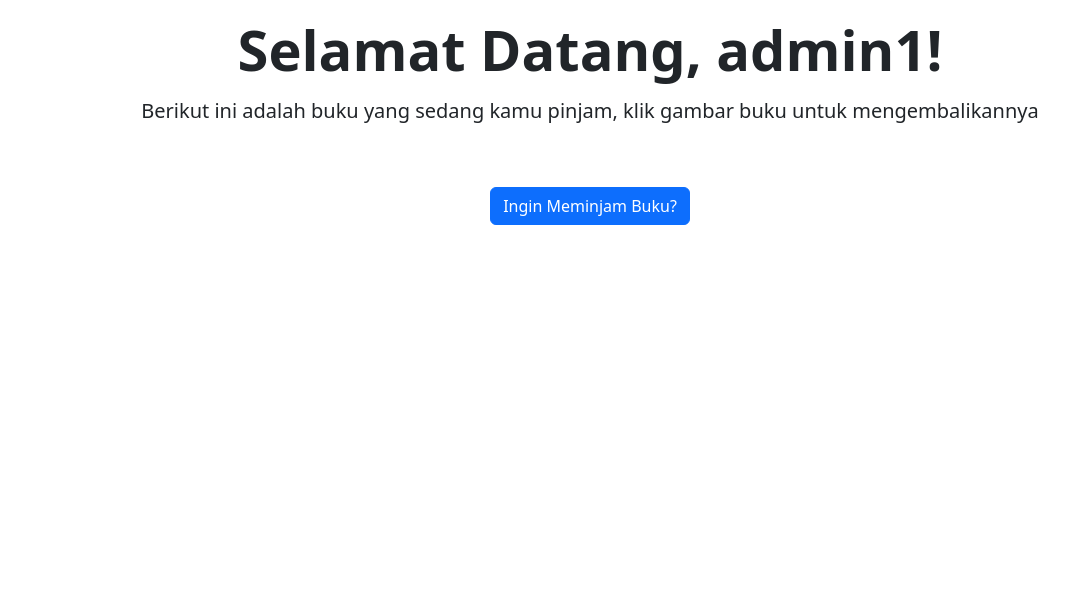
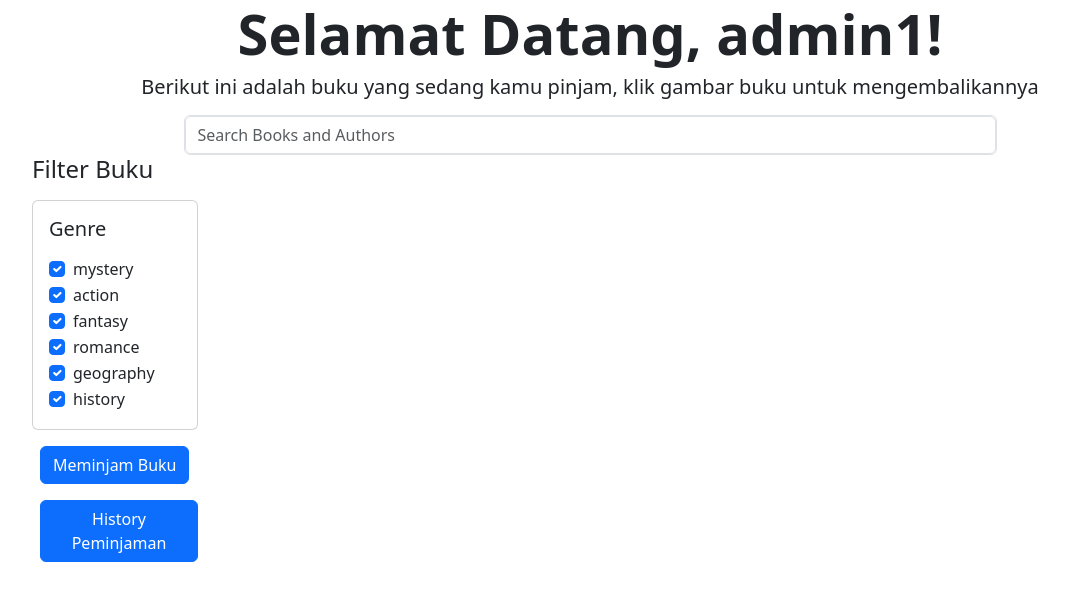
Before and after one commit to PBP-B11-2023/PageTurn, a Django app: page /peminjaman/ in a window 1280 px wide. Shown: the top 601 px of the page, without its empty margins (50-1119 px from the left). Run offline with Django 4.2, Linux system fonts and the light colour scheme; a user stored in the database is signed in; data comes from the database, SQL or seed files in the repository; data that the repository does not hold is empty; parts of the project's set-up code (start-up, migrations or seed data) failed here and were passed over.

Commit message:
update peminjaman

```diff
--- a/PageTurn/urls.py
+++ b/PageTurn/urls.py
@@ -23,5 +23,4 @@ urlpatterns = [
     path('admin/', admin.site.urls),
     path('katalog/', include('katalog.urls')),
     path('peminjaman/', include('peminjaman.urls')),
-    path('homepage/', include('homepage.urls')),
 ]
--- a/homepage/views.py
+++ b/homepage/views.py
@@ -13,9 +13,9 @@ from django.http import HttpResponse, HttpResponseRedirect
 from django.shortcuts import redirect, render
 from django.urls import reverse
 from django.views.decorators.csrf import csrf_exempt
-from katalog.models import Book
 
 from homepage.models import *
+from katalog.models import Book
 
 from .forms import CustomUserCreationForm
 
@@ -54,12 +54,9 @@ def login_user(request):
             messages.info(request, 'Username atau Password salah!')
     context = {}
     return render(request, 'login.html', context)
-<<<<<<< HEAD
 
 def logout_user(request):
     logout(request)
     response = HttpResponseRedirect(reverse('homepage:login'))
     response.delete_cookie('last_login')
     return response
-=======
->>>>>>> 4a66f59ccc27ea7bd4284d0b91be4cb7d10d9da0
--- a/peminjaman/models.py
+++ b/peminjaman/models.py
@@ -9,6 +9,7 @@ class Peminjaman(models.Model):
     user = models.ForeignKey(settings.AUTH_USER_MODEL, on_delete=models.CASCADE)
     book = models.ForeignKey(Book, on_delete=models.CASCADE)
     tgl_dipinjam = models.DateField(null=True)
+    durasi_peminjaman = models.IntegerField(null=True)
     tgl_batas = models.DateField(null=True)
     tgl_dikembalikan = models.DateField(null=True)
     is_returned = models.BooleanField(default=False)
--- a/peminjaman/templates/peminjaman.html
+++ b/peminjaman/templates/peminjaman.html
@@ -6,20 +6,44 @@
 
 {% block content %}
 <div class="container">
-    <div class="my-3 text-center">
-        <h1 class="display-4 text-center fw-bold">Selamat Datang, {{ user.username }}!</h1>
-        <h5 class="mt-3 mb-4 text-center">Berikut ini adalah buku yang sedang kamu pinjam, klik gambar buku untuk mengembalikannya </h5>
-        <br>
-        <div class="row" id="item_card">
-            <!-- {% for peminjaman in dipinjam %}
-                <div class="col-md-3 mb-4">
-                    <div class="card" style="width: 200px; height: 300px; padding: 10px; margin-left: 50px;">
-                        <a data-bs-toggle="modal" data-bs-target="#pinjamModal{{ peminjaman.pk }}">
-                            <img src="{{ peminjaman.book.image }}" class="card-img-top" alt="{{ peminjaman.book.name }} Cover" style="object-fit: contain; width: 100%; height: 100%;">
-                        </a>
+    <div class="text-center">
+        <h1 class="display-4 fw-bold">Selamat Datang, {{ user.username }}!</h1>
+        <h5 class="mt-2 mb-3">Berikut ini adalah buku yang sedang kamu pinjam, klik gambar buku untuk mengembalikannya</h5>
+    </div>
+
+    <div class="container w-75">
+        <form class="d-flex rounded border">
+            <input class="form-control" type="text" placeholder="Search Books and Authors" aria-label="Search" id="search">
+        </form>
+    </div>
+    <!-- <div class="row" id="item_card"> </div> -->
+    <div class="row">
+        <!-- Filter Buku -->
+        <h4 class="card-title mb-3">Filter Buku</h4>
+        <div class="col-md-2">
+            <div class="card">
+                <div class="card-body">
+                    <h5 class="card-title mb-3">Genre</h5>
+                    <form id="filterForm">
+                        {% for genre in genres %}
+                        <div class="form-check">
+                            <input class="form-check-input" type="checkbox" value="{{ genre }}" id="{{ genre }}" checked>
+                            <label class="form-check-label" for="{{ genre }}">{{ genre }}</label>
+                        </div>
+                        {% endfor %}
+                    </form>
                 </div>
             </div>
-            {% endfor %} -->
+            <div class="d-flex justify-content-start align-items-start mt-3">
+                <a href="{% url 'peminjaman:add_peminjaman' %}" class="btn btn-primary ms-2">Meminjam Buku</a>
+            </div>
+            <div class="d-flex justify-content-start align-items-start mt-3">
+                <a href="{% url 'peminjaman:add_peminjaman' %}" class="btn btn-primary ms-2">History Peminjaman</a>
+            </div>
+        </div>
+        <!-- Daftar Buku -->
+        <div class="col-md-10">
+            <div id="item-card" class="row row-cols-1 row-cols-md-4 g-4"></div>
         </div>
     </div>
 </div>
@@ -37,16 +61,19 @@
                         <!-- Gambar Buku -->
                         <img src="{{ peminjaman.book.image }}" alt="{{ book.name }} Cover" style="width: 100%;">
                     </div>
-                    <div class="col-md-6">
+                    <div class="col-md-7">
                         <!-- Detail Buku -->
-                        <span>Dipinjam oleh: {{ user.username }}</span>
+                        <div style="line-height: 4;">
+                            <span><strong>Dipinjam oleh: </strong>{{ user.username }}</span>
                             <br>
-                        <span>Dipinjam tanggal: {{ peminjaman.tgl_dipinjam }}</span>
+                            <span><strong>Dipinjam tanggal: </strong>{{ peminjaman.tgl_dipinjam }}</span>
                             <br>
-                        <span>Batas pengembalian: {{ peminjaman.tgl_batas }}</span>
+                            <span><strong>Batas pengembalian: </strong>{{ peminjaman.tgl_batas }}</span>
                         </div>
                     </div>
                 </div>
+            </div>
+
             <div class="modal-footer">
                 <button type="button" class="btn btn-secondary" data-bs-dismiss="modal">Close</button>
                 <button type="button" class="btn btn-primary" name="return_button" value={{peminjaman.pk}} data-bs-dismiss="modal">Kembalikan Buku</button>
@@ -55,11 +82,9 @@
     </div>
 </div>
 {% endfor %}
-<div class="d-flex justify-content-center">
-    <a href="{% url 'peminjaman:add_peminjaman' %}" class="btn btn-primary">Ingin Meminjam Buku?</a>
-</div>
 
 <script>
+    var konz = "";
     async function getItems() {
         return fetch("{% url 'peminjaman:get_item_json' %}").then((res) => res.json())
     }
@@ -67,22 +92,39 @@
         return fetch("{% url 'peminjaman:get_book_json' %}").then((res) => res.json())
     }
     async function refreshItems(){
-        document.getElementById("item_card").innerHTML = ""
+        const checkedBoxes = document.querySelectorAll('#filterForm input[type="checkbox"]:checked');
+        const checkedGenres = Array.from(checkedBoxes).map(checkbox => checkbox.value);
+        const filterForm = document.getElementById('filterForm');
+        document.getElementById("item-card").innerHTML = ""
         const items = await getItems();
         const books = await getBooks();
         let htmlString = ``
         items.forEach((item) => {
             const book = books.find(book => book.pk === item.fields.book);
+            if(checkedGenres.includes(book.fields.genre) && (book.fields.name.toLowerCase().includes(konz.toLowerCase()) || book.fields.author.toLowerCase().includes(konz.toLowerCase()))){
                 htmlString += `
                     <div class="card" style="width: 200px; height: 300px; padding: 10px; margin-left: 50px; margin-bottom: 25px">
                         <a data-bs-toggle="modal" data-bs-target="#pinjamModal${item.pk}">
                             <img src="${book.fields.image}" class="card-img-top" alt="${book.fields.name} Cover" style="object-fit: contain; width: 100%; height: 100%;">
                         </a>
                     </div>`
+            }
         })
-        document.getElementById("item_card").innerHTML = htmlString
+        document.getElementById("item-card").innerHTML = htmlString
     }
     refreshItems();
+    const filterForm = document.getElementById('filterForm');
+    filterForm.addEventListener('change', function() {
+        refreshItems();
+    });
+    document.getElementById('search').addEventListener('keypress', function(event) {
+        if (event.key === 'Enter') {
+            event.preventDefault();  // Prevent form submission
+            konz = this.value;
+            console.log(this.value)
+            refreshItems();
+        }
+    });
     async function returnBook(id) {
         const items = await getItems()
         const item = items.find(item => item.pk === parseInt(id));
--- a/peminjaman/views.py
+++ b/peminjaman/views.py
@@ -3,10 +3,11 @@ from datetime import datetime, timedelta
 from django.contrib.auth.decorators import login_required
 from django.core import serializers
 from django.http import HttpResponse, HttpResponseNotFound
-from django.shortcuts import render
+from django.shortcuts import redirect, render
 from django.views.decorators.csrf import csrf_exempt
 
 from katalog.models import Book
+from peminjaman.forms import PeminjamanForm
 from peminjaman.models import Peminjaman
 
 
@@ -15,11 +16,15 @@ def show_peminjaman(request):
     books = Book.objects.all()
     dipinjam = Peminjaman.objects.filter(user = request.user, is_returned = False)
     dikembalikan = Peminjaman.objects.filter(user = request.user, is_returned = True)
+    genres = set()
+    for book in Book.objects.all():
+        genres.add(book.genre)
     context = {
         'user' : request.user,
         'books' : books,
         'dipinjam' : dipinjam,
         'dikembalikan' : dikembalikan,
+        'genres' : genres,
     }
 
     return render(request, 'peminjaman.html', context)
@@ -35,6 +40,7 @@ def add_peminjaman(request):
         'books' : books,
         'genres' : genres,
         'kosong' : kosong,
+        'form': PeminjamanForm(),
     }
     return render(request, 'add_peminjaman.html', context)
 
@@ -63,16 +69,19 @@ def return_book(request, id):
 @csrf_exempt
 def add_book(request, id):
     if request.method == 'POST':
-        buku = Book.objects.get(pk=id)
-        new_item = Peminjaman.objects.create(
-            user = request.user,
-            book = buku,
-            tgl_dipinjam = datetime.now().date(),
-            tgl_batas = datetime.now().date() + timedelta(weeks=2),
-            is_returned = False
-        )
-        new_item.save()
-        buku.is_dipinjam = True
-        buku.save()
-        return HttpResponse(b"ADDED", status=201)
+        form = PeminjamanForm(request.POST)
+        if form.is_valid():
+            buku = Book.objects.get(pk=id)
+            new_item = Peminjaman(
+                user=request.user,
+                book=buku,
+                tgl_dipinjam=datetime.now().date(),
+                durasi_peminjaman=form.cleaned_data['durasi_peminjaman'],
+                tgl_batas=datetime.now().date() + timedelta(days=form.cleaned_data['durasi_peminjaman']),
+                is_returned=False
+            )
+            new_item.save()
+            buku.is_dipinjam = True
+            buku.save()
+            return redirect('peminjaman:show_peminjaman')
     return HttpResponseNotFound()
```
Also changed, not shown: peminjaman/forms.py (added, +11 -0 lines), peminjaman/templates/add_peminjaman.html (+19 -41 lines), peminjaman/migrations/0003_peminjaman_durasi_peminjman.py (added), peminjaman/migrations/0004_rename_durasi_peminjman_peminjaman_durasi_peminjaman.py (added). Lines whose indentation alone changed are shown as unchanged.
